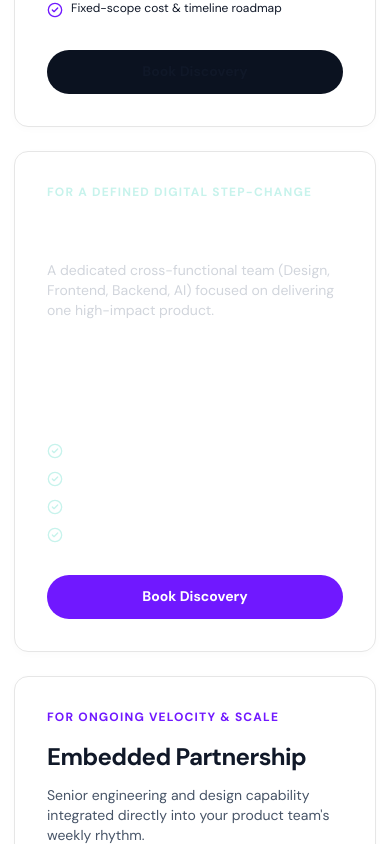
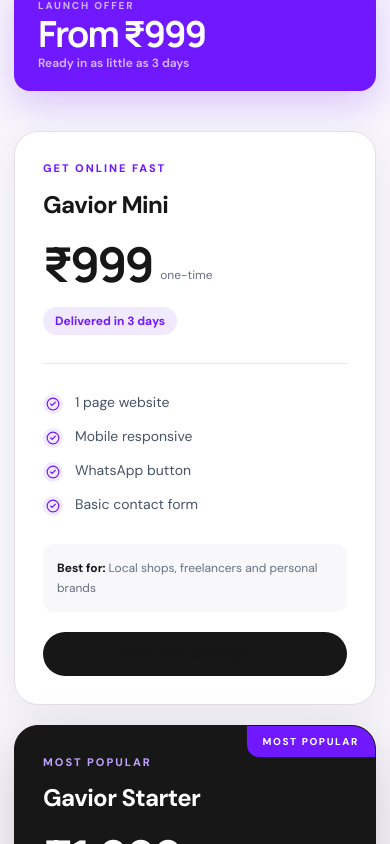
Before and after one commit to abhishekcloudops/gaviorlanding, a Next.js app: page /pricing in a window 390 px wide. Shown: the part 1000-1844 px from the top of the page. Built offline with nearby package versions, Linux system fonts and the light colour scheme.

Commit message:
Add website packages to pricing
Move the Gavior Mini, Starter, and Grow website packages to the pricing page with a prominent responsive layout.

```diff
--- a/src/app/pricing/page.tsx
+++ b/src/app/pricing/page.tsx
@@ -16,6 +16,52 @@
 };
 
 export default function Pricing() {
+  const websitePackages = [
+    {
+      name: "Gavior Mini",
+      price: "₹999",
+      label: "Get online fast",
+      delivery: "3 days",
+      idealFor: "Local shops, freelancers and personal brands",
+      features: [
+        "1 page website",
+        "Mobile responsive",
+        "WhatsApp button",
+        "Basic contact form",
+      ],
+    },
+    {
+      name: "Gavior Starter",
+      price: "₹1,999",
+      label: "Most popular",
+      delivery: "5–7 days",
+      idealFor: "Small businesses, service providers and startups",
+      features: [
+        "3–4 page website",
+        "Responsive design",
+        "WhatsApp integration",
+        "Basic SEO setup",
+        "Contact form",
+      ],
+      highlighted: true,
+    },
+    {
+      name: "Gavior Grow",
+      price: "₹3,999",
+      label: "Built to grow",
+      delivery: "7–10 days",
+      idealFor: "Growing businesses and established brands",
+      features: [
+        "5–6 page website",
+        "Premium UI design",
+        "Basic SEO setup",
+        "WhatsApp + lead form",
+        "Google Analytics",
+        "Social media integration",
+      ],
+    },
+  ];
+
   const tiers = [
     {
       title: "Discovery Sprint",
@@ -98,8 +144,87 @@
         action="Discuss your budget & scope"
       />
 
+      {/* Affordable Website Packages */}
+      <section className="bg-[#f7f5fb] py-16 md:py-24">
+        <div className="shell">
+          <div className="grid items-end gap-7 md:grid-cols-[1fr_auto]">
+            <div>
+              <p className="eyebrow">Website packages</p>
+              <h2 className="display mt-5 max-w-3xl text-[42px] leading-[.96] sm:text-[58px]">
+                Get your business online, starting at ₹999.
+              </h2>
+              <p className="mt-5 max-w-2xl text-base leading-7 text-[#667085]">
+                Professional websites with clear deliverables, fixed pricing and fast turnaround—built for businesses ready to be seen online.
+              </p>
+            </div>
+            <div className="rounded-2xl bg-[#7018ff] px-6 py-5 text-white shadow-[0_14px_35px_rgba(112,24,255,.2)] sm:min-w-[210px]">
+              <p className="text-[10px] font-extrabold uppercase tracking-[0.18em] text-white/65">Launch offer</p>
+              <p className="display mt-1 text-4xl">From ₹999</p>
+              <p className="mt-1 text-xs font-semibold text-white/70">Ready in as little as 3 days</p>
+            </div>
+          </div>
+
+          <div className="mt-10 grid items-stretch gap-5 lg:grid-cols-3">
+            {websitePackages.map((pkg) => (
+              <article
+                key={pkg.name}
+                className={`relative flex flex-col overflow-hidden rounded-[24px] border p-7 transition-all duration-300 hover:-translate-y-1 sm:p-8 ${
+                  pkg.highlighted
+                    ? "border-[#171717] bg-[#171717] text-white shadow-[0_20px_55px_rgba(23,23,23,.18)]"
+                    : "border-[#e4dfeb] bg-white text-[#171717] shadow-[0_10px_35px_rgba(31,18,51,.05)] hover:border-[#c7adfa]"
+                }`}
+              >
+                {pkg.highlighted && (
+                  <span className="absolute right-0 top-0 rounded-bl-xl bg-[#7018ff] px-4 py-2 text-[10px] font-extrabold uppercase tracking-[0.16em] text-white">
+                    Most popular
+                  </span>
+                )}
+
+                <p className={`text-[11px] font-extrabold uppercase tracking-[0.18em] ${pkg.highlighted ? "text-[#bda0ff]" : "text-[#7018ff]"}`}>
+                  {pkg.label}
+                </p>
+                <h3 className="mt-3 text-2xl font-bold tracking-tight">{pkg.name}</h3>
+                <div className="mt-5 flex items-end gap-2">
+                  <p className="display text-[48px] leading-none">{pkg.price}</p>
+                  <span className={`pb-1 text-xs ${pkg.highlighted ? "text-white/55" : "text-[#667085]"}`}>one-time</span>
+                </div>
+                <span className={`mt-5 w-fit rounded-full px-3 py-1.5 text-xs font-bold ${pkg.highlighted ? "bg-white/10 text-white/80" : "bg-[#f1eaff] text-[#7018ff]"}`}>
+                  Delivered in {pkg.delivery}
+                </span>
+
+                <ul className="mt-7 flex-1 space-y-3 border-t border-current/10 pt-7 text-sm">
+                  {pkg.features.map((feature) => (
+                    <li key={feature} className="flex items-start gap-3">
+                      <span className={`mt-0.5 flex h-5 w-5 shrink-0 items-center justify-center rounded-full ${pkg.highlighted ? "bg-[#7018ff]" : "bg-[#f1eaff]"}`}>
+                        <CheckCircle2 className={`h-3.5 w-3.5 ${pkg.highlighted ? "text-white" : "text-[#7018ff]"}`} />
+                      </span>
+                      <span className={pkg.highlighted ? "text-white/85" : "text-[#475467]"}>{feature}</span>
+                    </li>
+                  ))}
+                </ul>
+
+                <div className={`mt-7 rounded-xl p-3.5 text-xs leading-5 ${pkg.highlighted ? "bg-white/[.07] text-white/65" : "bg-[#f8f7fa] text-[#667085]"}`}>
+                  <span className={pkg.highlighted ? "font-bold text-white" : "font-bold text-[#171717]"}>Best for: </span>
+                  {pkg.idealFor}
+                </div>
+                <Link
+                  href="/contact"
+                  className={`button mt-5 w-full ${pkg.highlighted ? "bg-[#7018ff] text-white hover:bg-[#832fff]" : "bg-[#171717] text-white hover:bg-[#7018ff]"}`}
+                >
+                  Start this package <ArrowRight className="h-4 w-4" />
+                </Link>
+              </article>
+            ))}
+          </div>
+
+          <p className="mt-7 text-center text-sm text-[#667085]">
+            Need help choosing? <Link href="/contact" className="font-bold text-[#7018ff] underline decoration-[#7018ff]/30 underline-offset-4">Tell us about your business</Link> and we’ll recommend the right package.
+          </p>
+        </div>
+      </section>
+
       {/* Engagement Tiers */}
-      <section className="shell pb-20 grid md:grid-cols-3 gap-6">
+      <section className="shell grid gap-6 py-20 md:grid-cols-3 md:py-24">
         {tiers.map((t) => (
           <div
             className={`card p-8 flex flex-col rounded-2xl border transition-all ${
```
